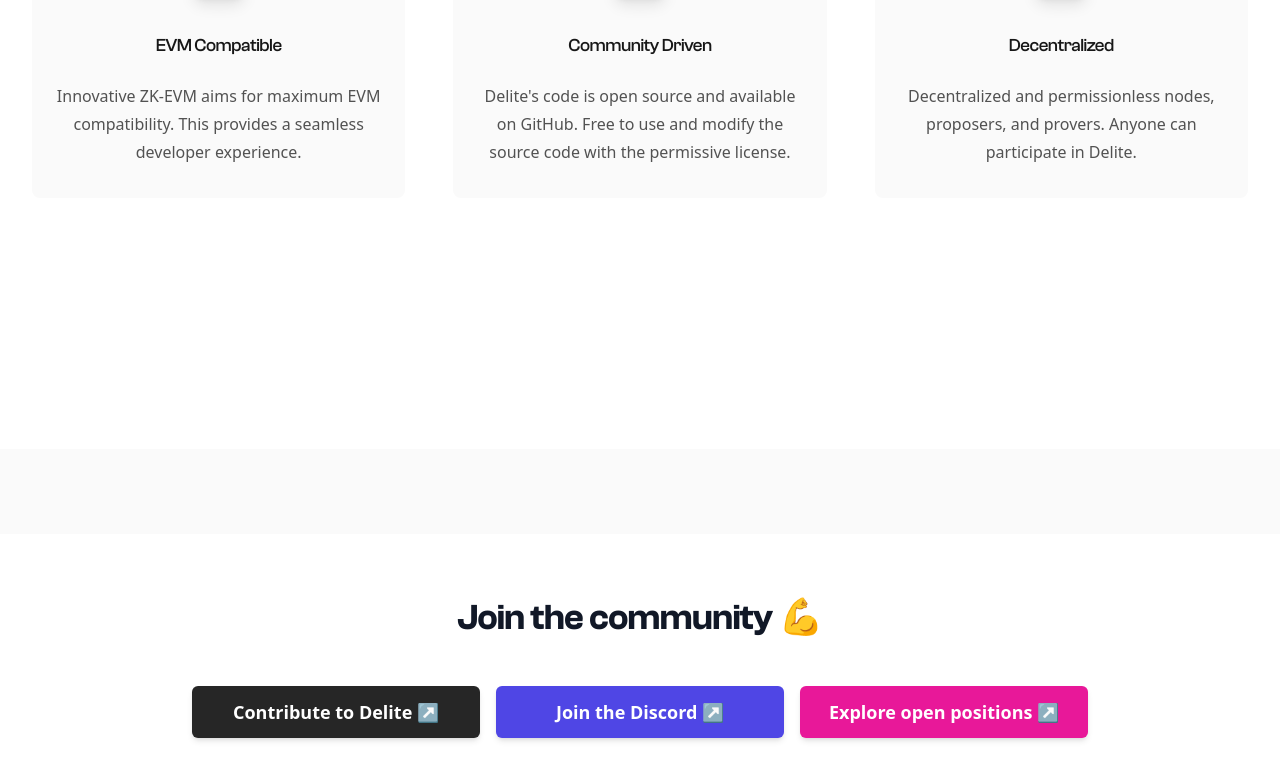
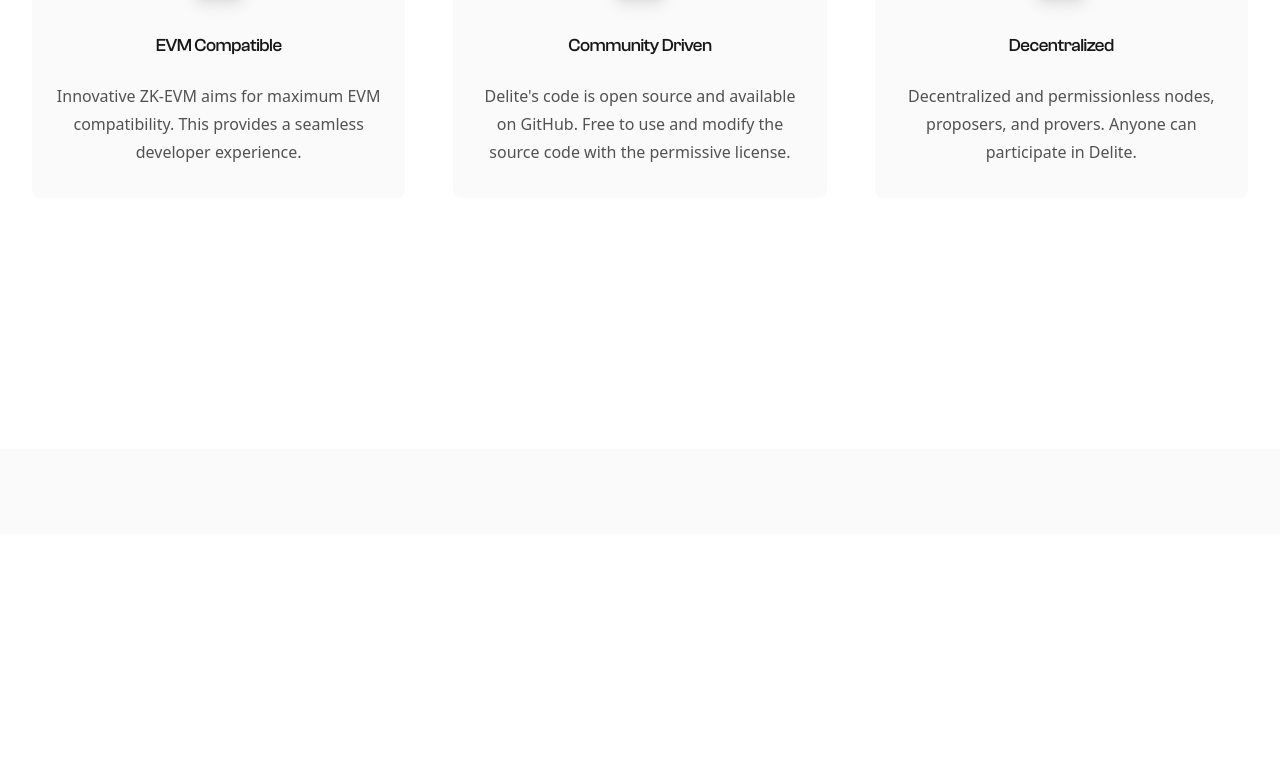
Before and after one commit to beartartan/delitebuilders, a Next.js app: page / in a window 1280 px wide. Shown: the part 768-1548 px from the top of the page. After the commit the page ends 1302 px from the top, so only its background shows below. Built offline with nearby package versions, Linux system fonts and the light colour scheme.

Commit message:
clean site

```diff
--- a/components/CareerSection.tsx
+++ /dev/null
@@ -1,41 +0,0 @@
-export default function CareerSection() {
-  return (
-    <div className="bg-white dark:bg-neutral-900">
-      <div className="mx-auto max-w-7xl py-12 px-4 text-center sm:px-6 lg:py-16 lg:px-8">
-        <h2 className="font-grotesk text-3xl tracking-tight text-gray-900 sm:text-4xl dark:text-neutral-100">
-          <span className="block">Join the community 💪</span>
-        </h2>
-        <section className="bg-white dark:bg-neutral-900 py-12">
-          <div className="container mx-auto px-4">
-            <div className="flex flex-wrap justify-center">
-              <a
-                href="https://github.com/delitesystems/delite-mono/blob/main/CONTRIBUTING.md"
-                target={"_blank"}
-                rel={"noreferrer"}
-                className="inline-flex items-center justify-center w-64 md:w-72 px-4 md:px-6 py-2 md:py-3 mb-4 mx-2 text-base md:text-lg font-semibold text-white bg-neutral-800 hover:bg-neutral-900 dark:bg-neutral-700 dark:hover:bg-neutral-800 rounded-md shadow-md"
-              >
-                Contribute to Delite &#8599;
-              </a>
-              <a
-                href="https://discord.gg/delitesystems"
-                target={"_blank"}
-                rel={"noreferrer"}
-                className="inline-flex items-center justify-center w-64 md:w-72 px-4 md:px-6 py-2 md:py-3 mb-4 mx-2 text-base md:text-lg font-semibold text-white bg-indigo-600 hover:bg-indigo-700 rounded-md shadow-md"
-              >
-                Join the Discord &#8599;
-              </a>
-              <a
-                href="https://delitesystems.notion.site/Delite-Jobs-828fd7232d2c4150a11e10c8baa910a2"
-                target={"_blank"}
-                rel={"noreferrer"}
-                className="inline-flex items-center justify-center w-64 md:w-72 px-4 md:px-6 py-2 md:py-3 mb-4 mx-2 text-base md:text-lg font-semibold text-white bg-[#e81899] hover:bg-[#d1168a] dark:hover:bg-[#ea2fa3] rounded-md shadow-md"
-              >
-                Explore open positions &#8599;
-              </a>
-            </div>
-          </div>
-        </section>
-      </div>
-    </div>
-  );
-}
--- a/components/Footer.tsx
+++ b/components/Footer.tsx
@@ -10,7 +10,7 @@ export default function Footer() {
             <ul className="text-neutral-500 dark:text-neutral-400">
               <li className="mb-4">
                 <a
-                  href="https://mirror.xyz/labs.delite.eth"
+                  href="https://delite.builders"
                   className="hover:underline"
                   target={"_blank"}
                 >
@@ -19,7 +19,7 @@ export default function Footer() {
               </li>
               <li className="mb-4">
                 <a
-                  href="https://www.notion.so/delitesystems/Delite-Jobs-828fd7232d2c4150a11e10c8baa910a2"
+                  href="https://delite.builders"
                   className="hover:underline"
                   target={"_blank"}
                 >
@@ -28,7 +28,7 @@ export default function Footer() {
               </li>
               <li className="mb-4">
                 <a
-                  href="https://github.com/delitesystems/delite-mono/tree/main/packages/branding/"
+                  href="https://delite.builders"
                   className="hover:underline"
                   target={"_blank"}
                 >
@@ -43,13 +43,13 @@ export default function Footer() {
             </h2>
             <ul className="text-neutral-500 dark:text-neutral-400">
               <li className="mb-4">
-                <a href="/docs" className="hover:underline">
+                <a href="http://exp.delite.builders" className="hover:underline">
                   Get started
                 </a>
               </li>
               <li className="mb-4">
                 <a
-                  href="https://github.com/delitesystems"
+                  href="https://github.com/"
                   className="hover:underline"
                   target={"_blank"}
                 >
@@ -58,7 +58,7 @@ export default function Footer() {
               </li>
               <li className="mb-4">
                 <a
-                  href="https://delitesystems.github.io/delite-mono/delite-whitepaper.pdf"
+                  href="https://delite.builders"
                   className="hover:underline"
                   target={"_blank"}
                 >
@@ -74,7 +74,7 @@ export default function Footer() {
             <ul className="text-neutral-500 dark:text-neutral-400">
               <li className="mb-4">
                 <a
-                  href="https://discord.gg/delitesystems"
+                  href="https://discord.gg/"
                   className="hover:underline"
                   target={"_blank"}
                 >
@@ -83,7 +83,7 @@ export default function Footer() {
               </li>
               <li className="mb-4">
                 <a
-                  href="https://twitter.com/delitesystems"
+                  href="https://twitter.com/"
                   className="hover:underline"
                   target={"_blank"}
                 >
@@ -92,7 +92,7 @@ export default function Footer() {
               </li>
               <li className="mb-4">
                 <a
-                  href="https://www.youtube.com/@delitesystems"
+                  href="https://www.youtube.com"
                   className="hover:underline"
                   target={"_blank"}
                 >
--- a/components/Hero.tsx
+++ b/components/Hero.tsx
@@ -52,7 +52,7 @@ export default function Hero() {
                 <div className="inline-flex rounded-md shadow">
                   <a
                     // href="/docs/guides"
-                    href="/#"
+                    href="http://exp.delite.builders"
                     className="inline-flex items-center rounded-md border border-transparent bg-[#e88a18] px-5 py-3 text-base font-semibold text-white dark:text-neutral-100 hover:bg-[#d1168a] hover:no-underline hover:text-white"
                   >
                     Get started →
--- a/pages/index.mdx
+++ b/pages/index.mdx
@@ -5,9 +5,7 @@ title: "Home"
 import Hero from "components/Hero";
 import FeaturesSection from "components/FeaturesSection";
 import BlogSection from "components/BlogSection";
-import CareerSection from "components/CareerSection";
 
 <Hero />
 <FeaturesSection />
 <BlogSection />
-<CareerSection />
```
Also changed, not shown: pages/_meta.json (+7 -55 lines).
